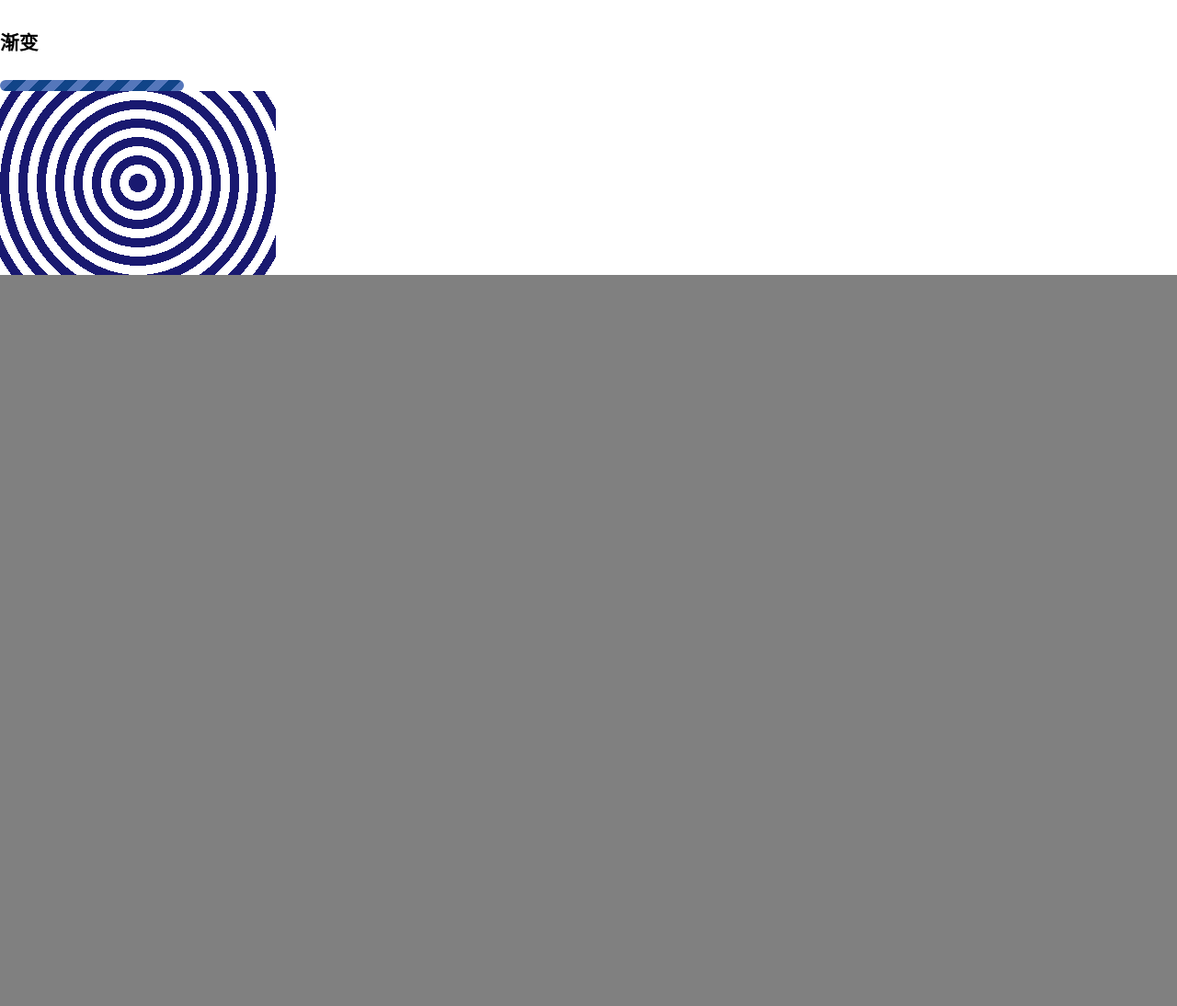
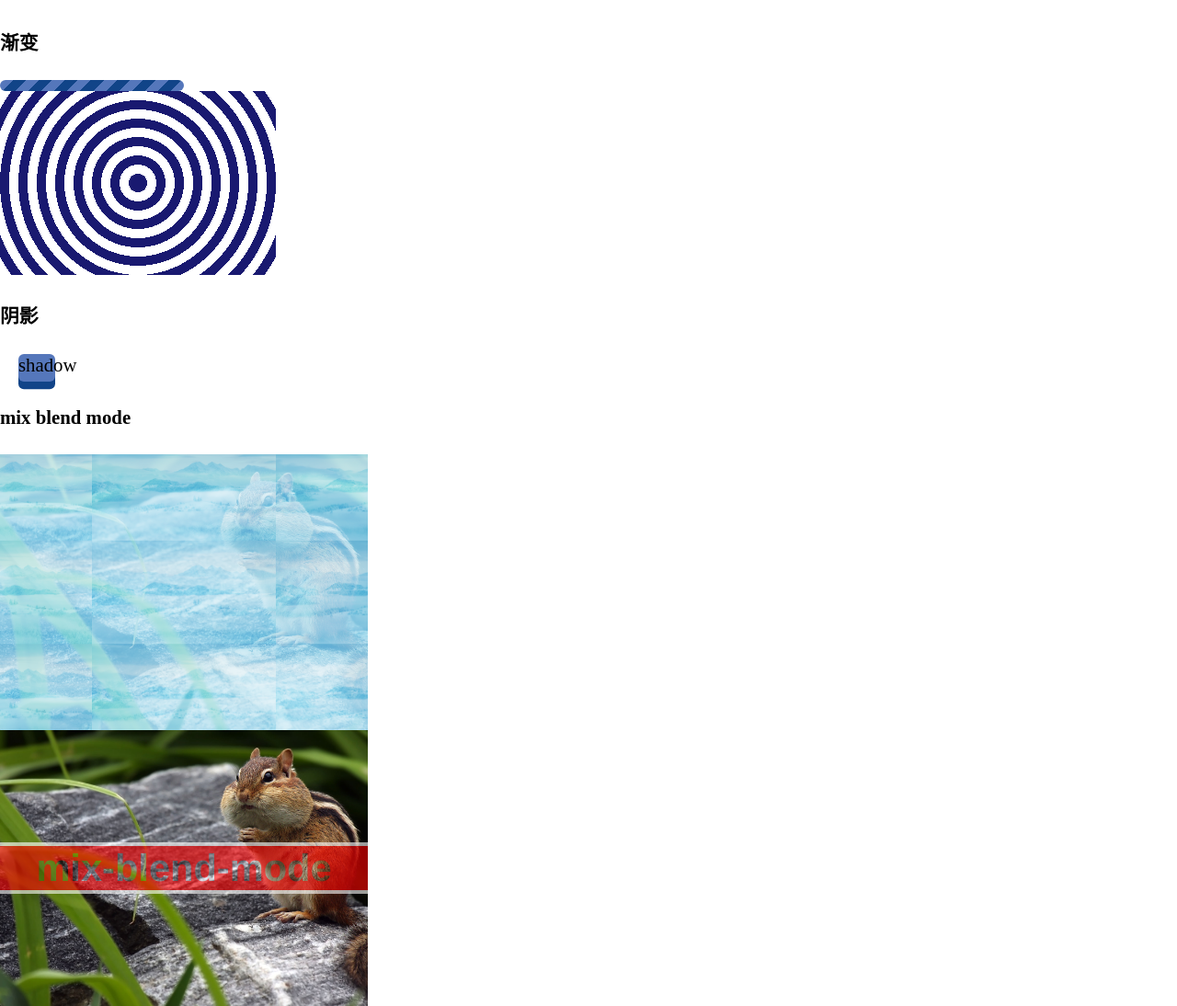
Before and after one commit to sunsonghao/pts, a website: page packages/css-in-depth/1.html in a window 1280 px wide. Shown: the part 4719-5813 px from the top of the page at 92% size. Before the commit the page ends 5018 px from the top, so only its background shows below. Drawn offline with Linux system fonts and the light colour scheme.

Commit message:
feat: 渐变阴影混合模式

```diff
--- a/packages/css-in-depth/1.css
+++ b/packages/css-in-depth/1.css
@@ -365,3 +365,60 @@ body {
     background-image: repeating-radial-gradient(circle, midnightblue 0, midnightblue 10px, white 10px, white 20px);
     /* 颜色接近的渐变，不要反差大的渐变 */
 }
+
+/* 阴影 */
+.shadow {
+    margin: 20px;
+    width: 40px;
+    height: 30px;
+    border-radius: 6px; /* 阴影和border完美贴合 */
+    box-shadow: inset 0 0 0.5em #124,
+                inset 0 0.5em 1em rgba(0,0,0,0.4); /* 1em模糊面积为负值向外扩展了 */
+    box-shadow: 0 0 0.5em #124;
+    box-shadow: 0.6em 0 0.7em -0.5em #124; /* 右侧阴影，阴影和偏移面积相互抵消，制造单边阴影效果 */
+    background-color: #57b;
+    box-shadow: 0 0.4em #148;
+}
+.shadow:hover {
+    background-color: #456ab5;
+    transform: translateY(0.1em);     /* 按钮下移 */
+    box-shadow: 0 0.3em #148;
+}
+
+/* blend */
+.blend {
+    width: 100px;
+    height: 80px;
+    background-image: url('./wallpaper/th3.jpg');
+    background-size: 100%;
+    background-color: lightblue;
+    /* 为图片着色 */
+    background-blend-mode: luminosity; /* 亮度，前背景图的明暗程度和背景颜色的结合 */
+}
+.blend {
+    width: 400px;
+    height: 300px;
+    background-image: url('./wallpaper/th3.jfif'), url('./wallpaper/th3.jpg');
+    background-size: 200px, cover;
+    background-repeat: repeat, no-repeat;
+    background-position: center, center;
+    background-blend-mode: soft-light;
+}
+.mix-blend-mode {
+    width: 400px;
+    height: 300px;
+    background: url('./wallpaper/th3.jpg') center/cover no-repeat;
+    display: table-cell;
+    vertical-align: middle;
+}
+.mix-blend-mode h3 {
+    margin: 0;
+    font-family: Helvetica, Arial, sans-serif;
+    font-size: 2rem;
+    text-align: center;
+    mix-blend-mode: hard-light;     /* 使用强光混合模式 */
+    background-color: #c33;
+    color: #808080;
+    border: 0.1em solid #ccc;
+    border-width: 0.1em 0;
+}
--- a/packages/css-in-depth/1.html
+++ b/packages/css-in-depth/1.html
@@ -3,7 +3,7 @@
  * @Author: sunsh
  * @Date: 2021-10-19 14:40:29
  * @LastEditors: sunsh
- * @LastEditTime: 2021-11-02 18:49:01
+ * @LastEditTime: 2021-11-03 12:22:22
 -->
 <!DOCTYPE html>
 <html lang="en">
@@ -196,6 +196,15 @@
         <h4>渐变</h4>
         <div class="gradient"></div>
         <div class="radial-gradient"></div>
+
+        <h4>阴影</h4>
+        <div class="shadow">shadow</div>
+
+        <h4>mix blend mode</h4>
+        <div class="blend"></div>
+        <div class="mix-blend-mode">
+            <h3>mix-blend-mode</h3>
+        </div>
     </div>
 </body>
 </html>
```
Also changed, not shown: packages/css-in-depth/1.js (+35 -15 lines).
